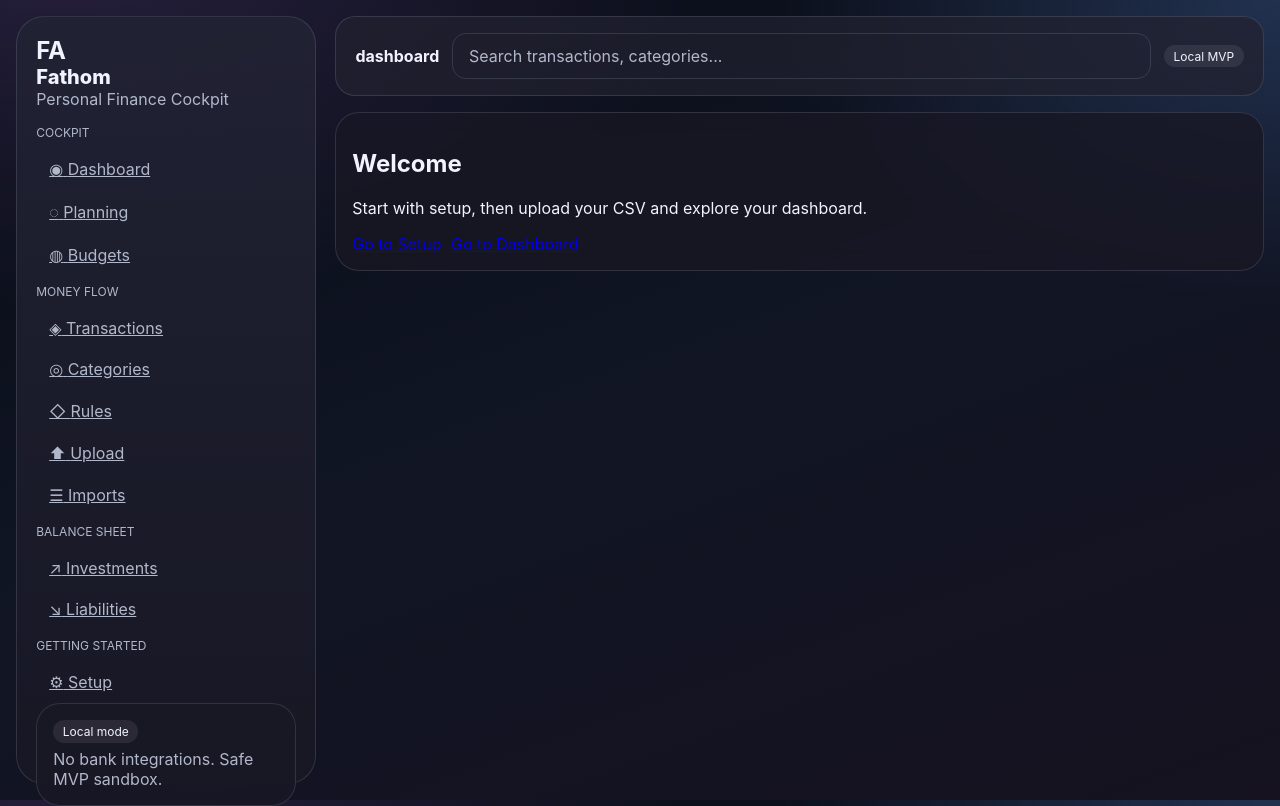
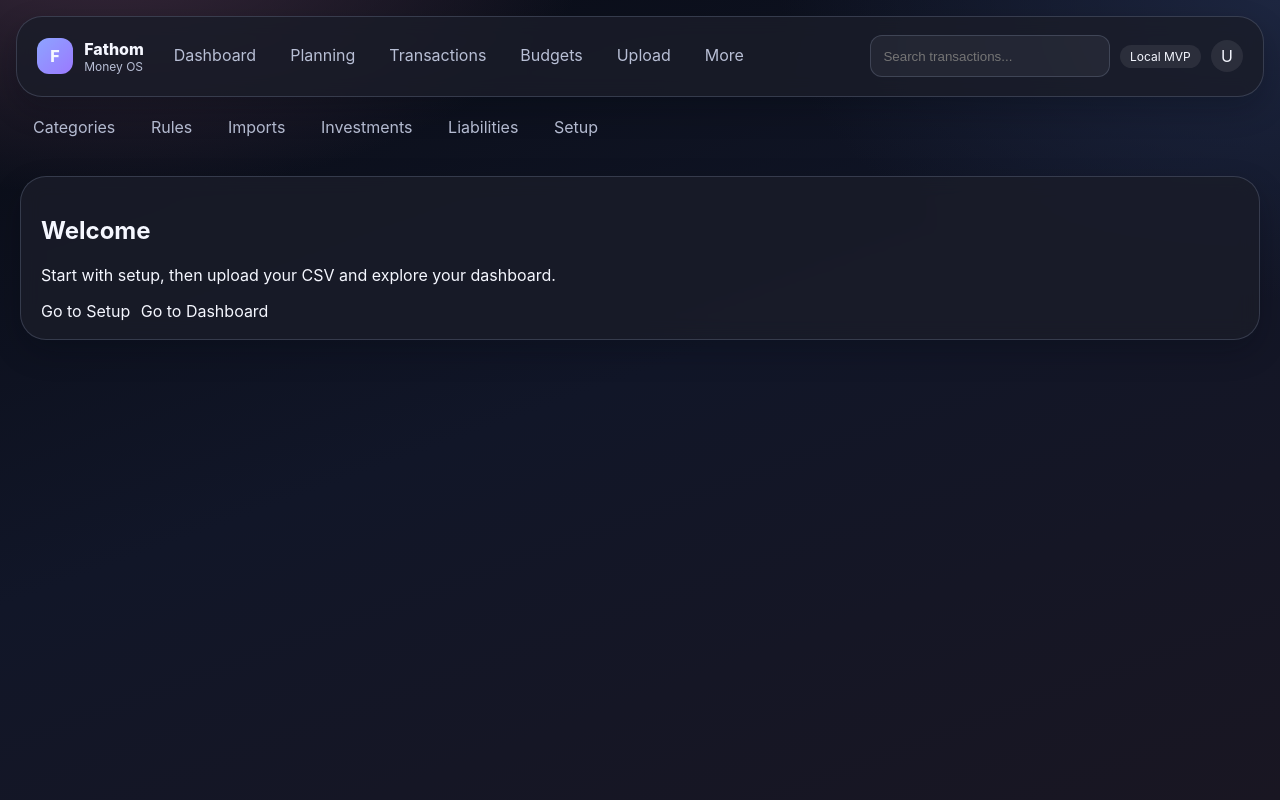
Before and after one commit to sameerching/fathom, a Next.js app in the folder frontend/: page / in a window 1280 px wide. Built offline with nearby package versions, Linux system fonts and the light colour scheme.

Commit message:
Redesign frontend shell and core pages with modern top navigation

```diff
--- a/frontend/app/globals.css
+++ b/frontend/app/globals.css
@@ -1,36 +1,54 @@
 :root {
-  --bg: radial-gradient(1200px 700px at 5% -10%, #2a2241 0%, transparent 55%), radial-gradient(1000px 600px at 100% 0%, #21314f 0%, transparent 50%), linear-gradient(160deg, #080b14 0%, #101524 45%, #161220 100%);
-  --panel-bg: rgba(25, 24, 36, 0.78);
-  --surface-bg: rgba(34, 34, 48, 0.72);
-  --border: rgba(148, 163, 184, 0.2);
-  --text-primary: #f1f4ff;
-  --text-secondary: #b2b8cb;
-  --success: #36d58b;
-  --danger: #ff6f91;
-  --invest: #8c87ff;
-  --liability: #f3a85f;
-  --neutral: #94a3b8;
+  --bg: radial-gradient(900px 500px at 8% -10%, #3d2b3e 0%, transparent 55%), radial-gradient(1000px 600px at 100% 0%, #1d2640 0%, transparent 50%), linear-gradient(160deg, #090c15 0%, #111628 48%, #191622 100%);
+  --panel-bg: rgba(26, 29, 41, 0.82);
+  --surface-bg: rgba(34, 39, 56, 0.65);
+  --border: rgba(164, 176, 209, 0.22);
+  --text-primary: #f5f7ff;
+  --text-secondary: #b8bfd5;
+  --success: #4ade80;
+  --danger: #ff7a96;
 }
-*{box-sizing:border-box} html,body{margin:0;min-height:100%} body{font-family:Inter,system-ui,sans-serif;background:var(--bg) fixed;color:var(--text-primary)}
-.container{max-width:1360px;margin:1rem auto;padding:0 1rem}
-.app-shell{display:grid;grid-template-columns:300px 1fr;gap:1.2rem}
-.sidebar{position:sticky;top:1rem;height:calc(100vh - 2rem);padding:1.2rem;border-radius:28px;background:linear-gradient(180deg, rgba(33,35,52,.92), rgba(24,24,37,.92));border:1px solid var(--border)}
-.main-content{min-width:0}
-.shell-top{display:flex;justify-content:space-between;align-items:center;gap:.8rem;padding:1rem 1.2rem;border:1px solid var(--border);border-radius:20px;background:var(--surface-bg);margin-bottom:1rem}
-.search-ghost{flex:1;padding:.75rem 1rem;border-radius:14px;border:1px solid var(--border);color:var(--text-secondary)}
-.panel,.surface-card,.widget-card,.hero-card{background:var(--panel-bg);border:1px solid var(--border);border-radius:24px;padding:1rem;backdrop-filter:blur(10px)}
-.hero-card{padding:1.4rem;background:linear-gradient(140deg, rgba(96,106,255,.18), rgba(40,175,134,.08), rgba(243,168,95,.08))}
+*{box-sizing:border-box} html,body{margin:0;min-height:100%}
+body{font-family:Inter,system-ui,sans-serif;background:var(--bg) fixed;color:var(--text-primary)}
+a{color:inherit;text-decoration:none}
+input,select,textarea,button{height:42px;padding:.65rem .8rem;border:1px solid var(--border);border-radius:12px;background:rgba(255,255,255,.05);color:var(--text-primary);transition:all .2s ease}
+textarea{height:auto;min-height:96px}
+input:focus,select:focus,textarea:focus{outline:none;border-color:#8ea0ff;box-shadow:0 0 0 3px rgba(124,144,255,.22)}
+button{cursor:pointer;background:linear-gradient(135deg,#7d92ff,#7f72ff);border:0;font-weight:700}
+button:hover{transform:translateY(-1px);box-shadow:0 10px 24px rgba(111,117,255,.28)}
+button:disabled{opacity:.55;cursor:not-allowed;transform:none;box-shadow:none}
+.row{display:flex;gap:.65rem;align-items:center;flex-wrap:wrap}
+.grid{display:grid;gap:.85rem;grid-template-columns:repeat(auto-fit,minmax(170px,1fr))}
+.stack{display:grid;gap:1rem}
+
+.app-shell-top{padding:0 1rem 2rem}
+.app-header{position:sticky;top:10px;z-index:50;display:grid;grid-template-columns:auto 1fr auto;gap:1rem;align-items:center;padding:1rem 1.2rem;border-radius:24px;margin:1rem auto .7rem;max-width:1280px}
+.brand-lockup{display:flex;gap:.7rem;align-items:center}.brand-mark{width:36px;height:36px;border-radius:12px;display:grid;place-items:center;background:linear-gradient(135deg,#8da4ff,#9b79ff);font-weight:800}.brand-title{font-weight:800}.brand-subtitle{font-size:.75rem;color:var(--text-secondary)}
+.nav-tabs{display:flex;gap:.4rem;overflow:auto;padding-bottom:.2rem}
+.nav-tab{padding:.5rem .8rem;border-radius:999px;border:1px solid transparent;color:var(--text-secondary);white-space:nowrap;transition:all .2s ease}
+.nav-tab:hover{transform:translateY(-1px);background:rgba(255,255,255,.06);color:#fff}
+.nav-tab-active{background:linear-gradient(135deg,rgba(126,148,255,.3),rgba(148,112,255,.33));box-shadow:0 0 25px rgba(131,127,255,.24);border-color:rgba(143,152,255,.7);color:#fff}
+.sub-nav{max-width:1280px;margin:0 auto 1rem;display:flex;gap:.5rem;overflow:auto;padding:0 .2rem .5rem}
+.search-input{width:240px}
+.profile-dot{width:32px;height:32px;border-radius:50%;background:rgba(255,255,255,.08);display:grid;place-items:center}
+.page-container{max-width:1240px;margin:0 auto;display:grid;gap:1rem;padding-top:.4rem}
+
+.glass-panel,.panel,.surface-card,.widget-card,.hero-card,.smooth-card,.metric-panel{background:var(--panel-bg);backdrop-filter:blur(10px);border:1px solid var(--border);border-radius:26px;padding:1.15rem 1.25rem;box-shadow:0 12px 30px rgba(4,8,18,.24)}
+.hero-panel{background:linear-gradient(145deg,rgba(104,120,255,.24),rgba(47,144,117,.11),rgba(255,158,120,.1));}
+.page-section{display:grid;gap:1rem}
+.dashboard-grid{display:grid;grid-template-columns:2fr 1fr;gap:1rem}
+.motion-row,.transaction-row{transition:all .2s ease}
+.motion-row:hover,.transaction-row:hover{transform:translateY(-1px);box-shadow:0 10px 24px rgba(9,14,32,.28)}
+.transaction-feed{display:grid;gap:.7rem}
+.transaction-row{display:grid;grid-template-columns:auto 1.5fr .8fr .8fr .8fr .8fr auto;align-items:center;gap:.8rem;padding:.85rem 1rem;border-radius:18px;border:1px solid var(--border);background:var(--surface-bg)}
+.amount-positive{color:var(--success);font-weight:700}.amount-negative{color:var(--danger);font-weight:700}
+.category-chip,.status-chip,.action-pill,.pill{display:inline-flex;align-items:center;padding:.26rem .62rem;border-radius:999px;background:rgba(255,255,255,.08);font-size:.75rem}
+.soft-button,.secondary{background:rgba(255,255,255,.1)}
+.ghost-button{background:transparent;border:1px solid var(--border)}
+.danger-button,.danger{background:linear-gradient(135deg,#ff7b99,#f26e5f)}
+.subtle-text,.muted{color:var(--text-secondary)}
+.progress{height:8px;border-radius:999px;background:rgba(255,255,255,.12);overflow:hidden}.progress>span{height:100%;display:block;background:linear-gradient(90deg,#8fa4ff,#5ed2ad)}
 .app-grid{display:grid;grid-template-columns:1.3fr .9fr;gap:1rem}
-.stack{display:grid;gap:1rem}.grid{display:grid;grid-template-columns:repeat(auto-fit,minmax(180px,1fr));gap:.8rem}.row{display:flex;gap:.6rem;align-items:center;flex-wrap:wrap}
-input,select,textarea,button{padding:.65rem .75rem;border:1px solid var(--border);border-radius:12px;background:rgba(255,255,255,.04);color:var(--text-primary)}
-button{background:linear-gradient(135deg,#7692ff,#8b7eff);border:0;font-weight:700;cursor:pointer}.secondary{background:rgba(255,255,255,.08)}.danger{background:linear-gradient(135deg,#f77693,#e95a7f)}
-.pill,.badge{display:inline-flex;padding:.24rem .6rem;border-radius:999px;background:rgba(255,255,255,.08);font-size:.75rem}
-.money-positive{color:var(--success)} .money-negative{color:var(--danger)} .subtle-text,.muted{color:var(--text-secondary)}
-.nav-link{display:flex;gap:.55rem;padding:.62rem .75rem;border-radius:12px;color:var(--text-secondary);border:1px solid transparent}
-.nav-link.active-nav{background:rgba(123,144,255,.18);border-color:rgba(128,144,255,.55);color:#fff;box-shadow:0 0 24px rgba(108,128,255,.24)}
-.table-lite{display:grid;gap:.5rem}.timeline-row,.tx-row,.account-card,.insight-card{border:1px solid var(--border);border-radius:18px;padding:.75rem;background:var(--surface-bg)}
 .tx-row{display:grid;grid-template-columns:auto 1.5fr .8fr .7fr .8fr .7fr auto;gap:.6rem;align-items:center}
-.amount-pos{color:var(--success);font-weight:700}.amount-neg{color:var(--danger);font-weight:700}
-.progress{height:8px;border-radius:999px;background:rgba(255,255,255,.1);overflow:hidden}.progress>span{height:100%;display:block;background:linear-gradient(90deg,#7a8fff,#58d0a8)}
-.empty-state{text-align:center;padding:1.2rem;border-radius:20px;border:1px dashed var(--border)}
-@media (max-width:1000px){.app-shell{grid-template-columns:1fr}.sidebar{position:static;height:auto}.app-grid{grid-template-columns:1fr}.tx-row{grid-template-columns:1fr}}
+
+@media (max-width:1024px){.app-header{grid-template-columns:1fr;}.search-input{width:100%}.dashboard-grid,.app-grid,.transaction-row,.tx-row{grid-template-columns:1fr}}
--- a/frontend/components/AppShell.tsx
+++ b/frontend/components/AppShell.tsx
@@ -2,7 +2,60 @@
 import Link from 'next/link';
 import { usePathname } from 'next/navigation';
 import { ReactNode } from 'react';
-const groups=[{title:'Cockpit',items:[['◉','Dashboard','/dashboard'],['◌','Planning','/planning'],['◍','Budgets','/budgets']]},{title:'Money Flow',items:[['◈','Transactions','/transactions'],['◎','Categories','/categories'],['◇','Rules','/rules'],['⬆','Upload','/upload'],['☰','Imports','/imports']]},{title:'Balance Sheet',items:[['↗','Investments','/investments'],['↘','Liabilities','/liabilities']]},{title:'Getting Started',items:[['⚙','Setup','/setup']]}];
-export default function AppShell({ children }: { children: ReactNode }) { const pathname=usePathname();
-return <main className='container app-shell'><aside className='sidebar'><div style={{marginBottom:'1rem'}}><h2 style={{margin:0}}>FA</h2><div style={{fontSize:'1.25rem',fontWeight:800}}>Fathom</div><div className='subtle-text'>Personal Finance Cockpit</div></div>{groups.map(g=><div key={g.title} className='nav-group'><div className='subtle-text' style={{fontSize:12,textTransform:'uppercase',margin:'8px 0'}}>{g.title}</div><nav className='top-nav'>{g.items.map(([i,l,h])=><Link key={String(h)} href={String(h)} className={`nav-link ${pathname===h?'active-nav':''}`}>{i} {l}</Link>)}</nav></div>)}<div className='surface-card' style={{marginTop:'auto'}}><div className='pill'>Local mode</div><div className='subtle-text' style={{marginTop:6}}>No bank integrations. Safe MVP sandbox.</div></div></aside><section className='main-content'><div className='shell-top'><div><strong>{pathname.replace('/','')||'dashboard'}</strong></div><div className='search-ghost'>Search transactions, categories...</div><span className='pill'>Local MVP</span></div>{children}</section></main>;
+
+const primaryNav = [
+  ['Dashboard', '/dashboard'],
+  ['Planning', '/planning'],
+  ['Transactions', '/transactions'],
+  ['Budgets', '/budgets'],
+  ['Upload', '/upload'],
+  ['More', '/categories']
+];
+
+const secondaryNav = [
+  ['Categories', '/categories'],
+  ['Rules', '/rules'],
+  ['Imports', '/imports'],
+  ['Investments', '/investments'],
+  ['Liabilities', '/liabilities'],
+  ['Setup', '/setup']
+];
+
+export default function AppShell({ children }: { children: ReactNode }) {
+  const pathname = usePathname();
+  const active = (href: string) => pathname === href;
+
+  return (
+    <main className='app-shell-top'>
+      <header className='app-header glass-panel'>
+        <div className='brand-lockup'>
+          <div className='brand-mark'>F</div>
+          <div>
+            <div className='brand-title'>Fathom</div>
+            <div className='brand-subtitle'>Money OS</div>
+          </div>
+        </div>
+        <nav className='nav-tabs'>
+          {primaryNav.map(([label, href]) => (
+            <Link key={href} href={href} className={`nav-tab ${active(href) ? 'nav-tab-active' : ''}`}>
+              {label}
+            </Link>
+          ))}
+        </nav>
+        <div className='row'>
+          <input aria-label='search' placeholder='Search transactions...' className='search-input' />
+          <span className='action-pill'>Local MVP</span>
+          <div className='profile-dot'>U</div>
+        </div>
+      </header>
+      <nav className='sub-nav'>
+        {secondaryNav.map(([label, href]) => (
+          <Link key={href} href={href} className={`nav-tab ${active(href) ? 'nav-tab-active' : ''}`}>
+            {label}
+          </Link>
+        ))}
+      </nav>
+      <section className='page-container'>{children}</section>
+    </main>
+  );
 }
```
Also changed, not shown: frontend/app/budgets/page.tsx (+10 -4 lines), frontend/app/dashboard/page.tsx (+3 -3 lines), frontend/components/PlanningPage.tsx (+8 -81 lines).
